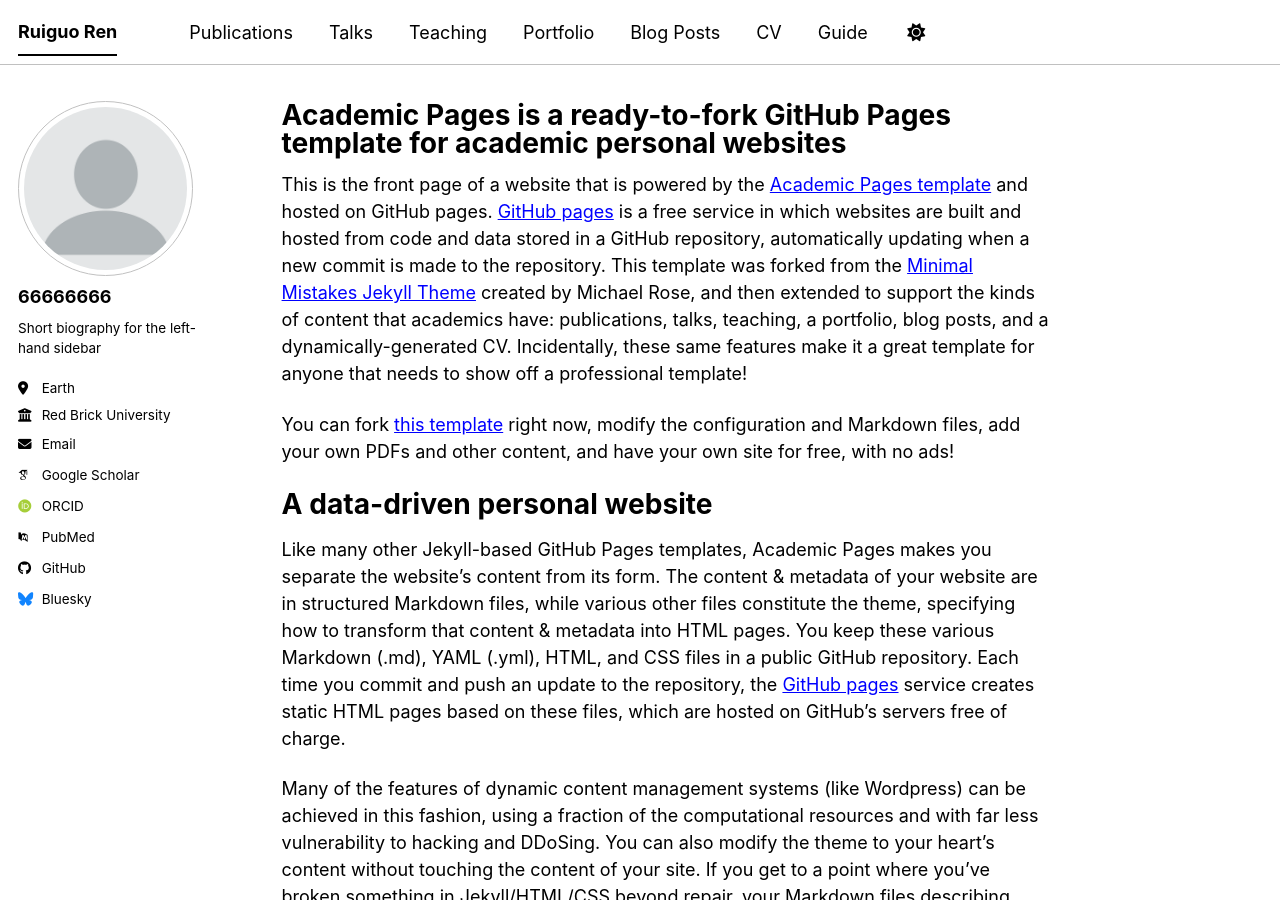
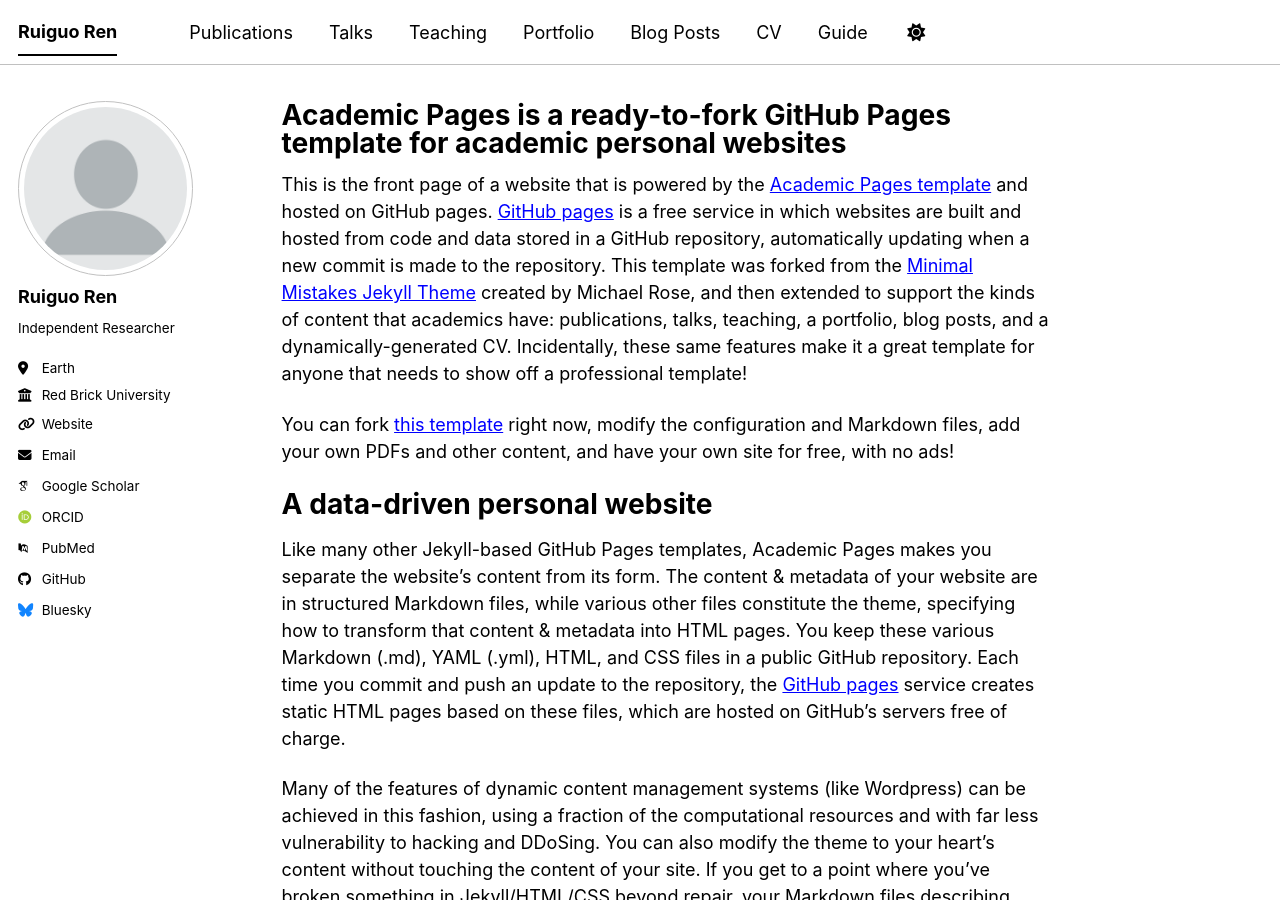
Before and after one commit to rgren-research/rgren-research.github.io, a Jekyll site: the page built from _pages/about.md, in a window 1280 px wide and 900 px high. Built offline with Jekyll 4.4.1, drawn with Linux system fonts in a browser that asks for light colours; some web fonts are replaced; a script bundle is joined from its source files by our own code; library files that are not in the unit come from our copies.

Commit message:
Update _config.yml

```diff
--- a/_config.yml
+++ b/_config.yml
@@ -24,13 +24,13 @@
 author:
   # Biographic information
   avatar           : "profile.png"
-  name             : "66666666" # "Your Sidebar Name11"
+  name             : "Ruiguo Ren" # "Your Sidebar Name11"
   pronouns         : # example: "she/her"
-  bio              : "Short biography for the left-hand sidebar"
+  bio              : "Independent Researcher"
   location         : "Earth"
   employer         : "Red Brick University"
-  uri              : # URL
-  email            : "none@example.org"
+  uri              : "rgren-research" # URL
+  email            : "studenttygsjtygmx@gmail.com"
 
   # Academic websites
   academia         : # URL
```
